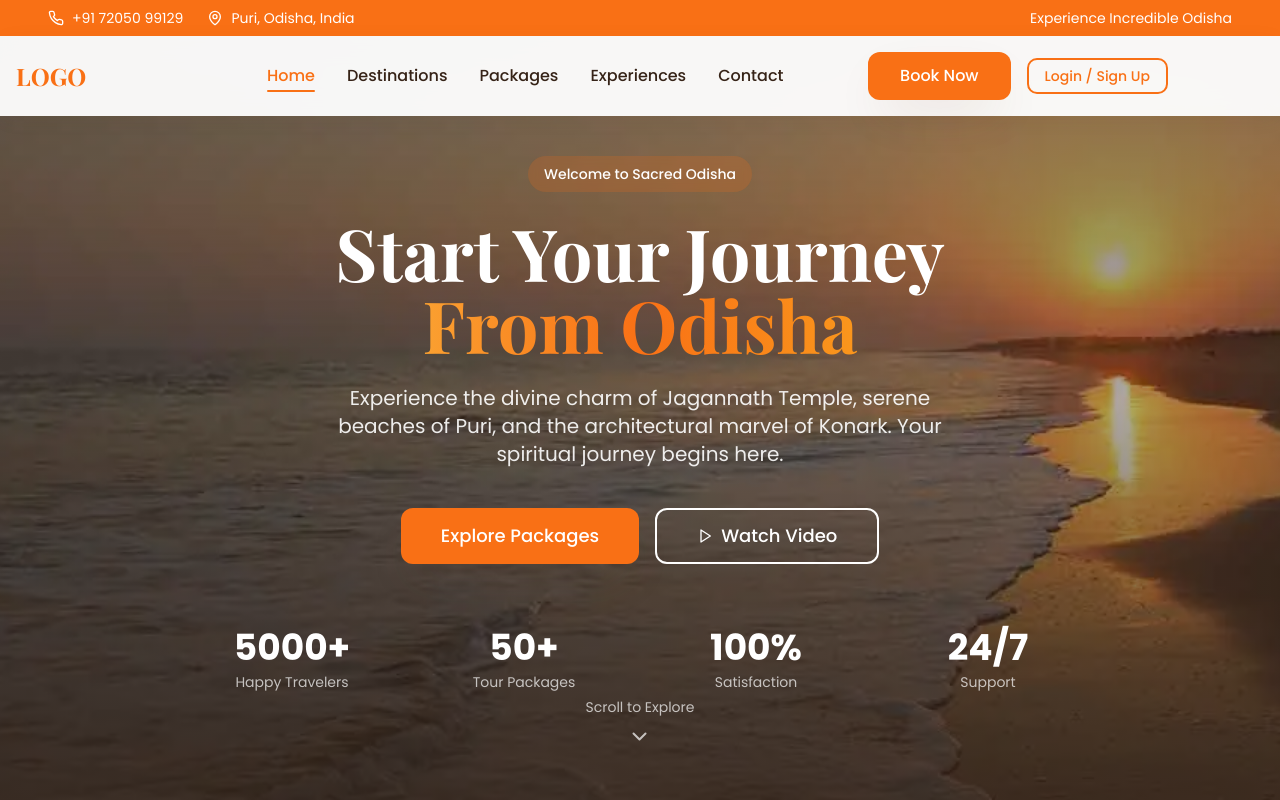
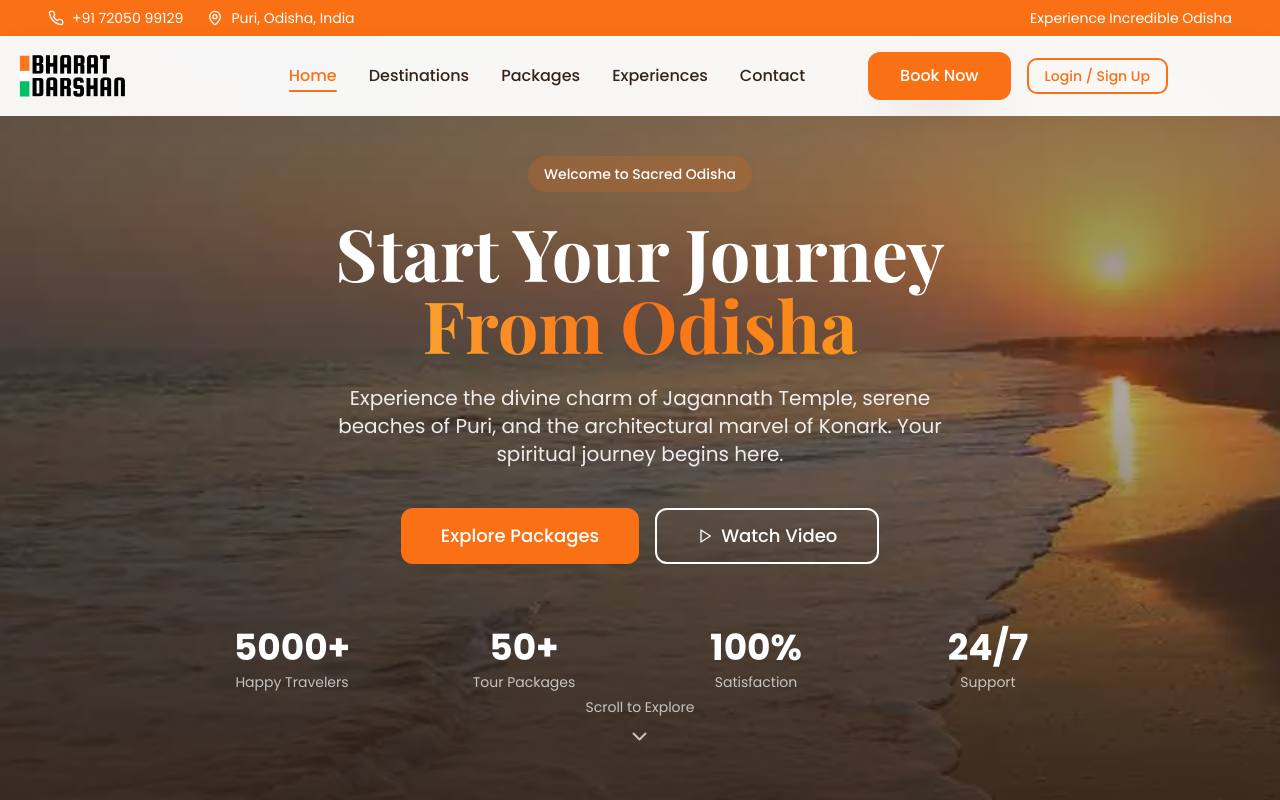
Before and after one commit to bharatdarshanhq-debug/Bharat-Darshan, a React (Vite) app in the folder Frontend/: page / in a window 1280 px wide. Shown: the top 800 px of the page. Built offline with nearby package versions, Linux system fonts and the light colour scheme; the HTML template or start-up script is replaced by a standard one.

Commit message:
Added logo

```diff
--- a/Frontend/src/components/Footer.jsx
+++ b/Frontend/src/components/Footer.jsx
@@ -1,5 +1,6 @@
 import { Link } from "react-router-dom";
 import { Phone, Mail, MapPin, Facebook, Instagram, Twitter, Youtube } from "lucide-react";
+import Logo from "@/assets/Logo_Bharat_Darshan.webp";
 
 const Footer = () => {
   return (
@@ -10,9 +11,7 @@ const Footer = () => {
           {/* Brand */}
           <div className="space-y-4">
             <Link to="/" className="flex items-center gap-2">
-              <span className="font-serif font-bold text-2xl text-primary">
-                LOGO
-              </span>
+              <img src={Logo} alt="Bharat Darshan Logo" className="h-16 w-auto" />
             </Link>
             <p className="text-primary-foreground/80 leading-relaxed">
               Your trusted travel partner for authentic Odisha experiences. From sacred temples to pristine beaches, we craft unforgettable journeys.
--- a/Frontend/src/components/Navbar.jsx
+++ b/Frontend/src/components/Navbar.jsx
@@ -4,6 +4,7 @@ import { Menu, X, Phone, MapPin, User, LogOut, Settings } from "lucide-react";
 import { Button } from "@/components/ui/forms";
 import { motion, AnimatePresence } from "framer-motion";
 import { toast } from "sonner";
+import Logo from "@/assets/Logo_Bharat_Darshan.webp";
 
 const navLinks = [
   { name: "Home", path: "/" },
@@ -76,9 +77,7 @@ const Navbar = () => {
           <div className="flex items-center justify-between h-16 md:h-20">
             {/* Logo */}
             <Link to="/" className="flex items-center gap-2">
-              <span className="font-serif font-bold text-2xl text-primary">
-                LOGO
-              </span>
+              <img src={Logo} alt="Bharat Darshan Logo" className="h-16 w-auto" />
             </Link>
 
             {/* Desktop Nav */}
--- a/Frontend/src/pages/Login.jsx
+++ b/Frontend/src/pages/Login.jsx
@@ -6,6 +6,7 @@ import { Button } from "@/components/ui/forms";
 import Navbar from "@/components/Navbar";
 import Footer from "@/components/Footer";
 import { toast } from "sonner";
+import Logo from "@/assets/Logo_Bharat_Darshan.webp";
 
 // API base URL - change for production
 const API_URL = "http://localhost:5000/api";
@@ -79,7 +80,7 @@ const Login = () => {
             <div className="md:w-1/2 bg-hero-gradient p-12 text-primary-foreground flex flex-col justify-between relative overflow-hidden">
               <div className="relative z-10">
                 <Link to="/" className="inline-block mb-8">
-                  <span className="font-serif font-bold text-3xl">LOGO</span>
+                  <img src={Logo} alt="Bharat Darshan Logo" className="h-20 w-auto" />
                 </Link>
                 <h2 className="font-serif text-3xl md:text-4xl font-bold mb-4">
                   {isLogin ? "Welcome Back!" : "Join Our Community"}
```
Also changed, not shown: Frontend/src/assets/Logo_Bharat_Darshan.webp (added), 1 other file (tests, documents, lock files or other folders).
